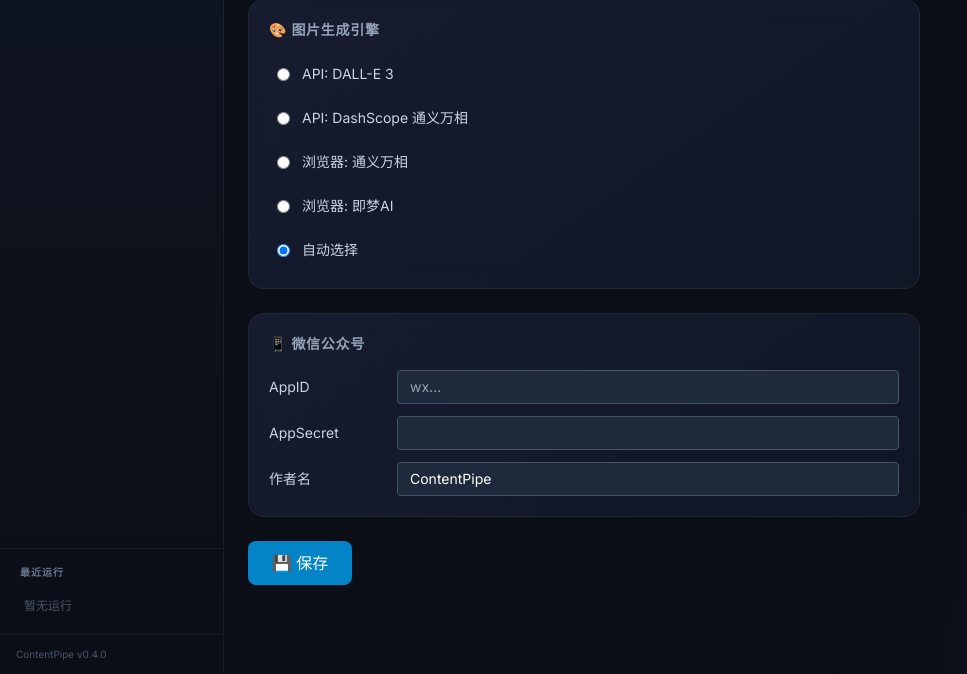
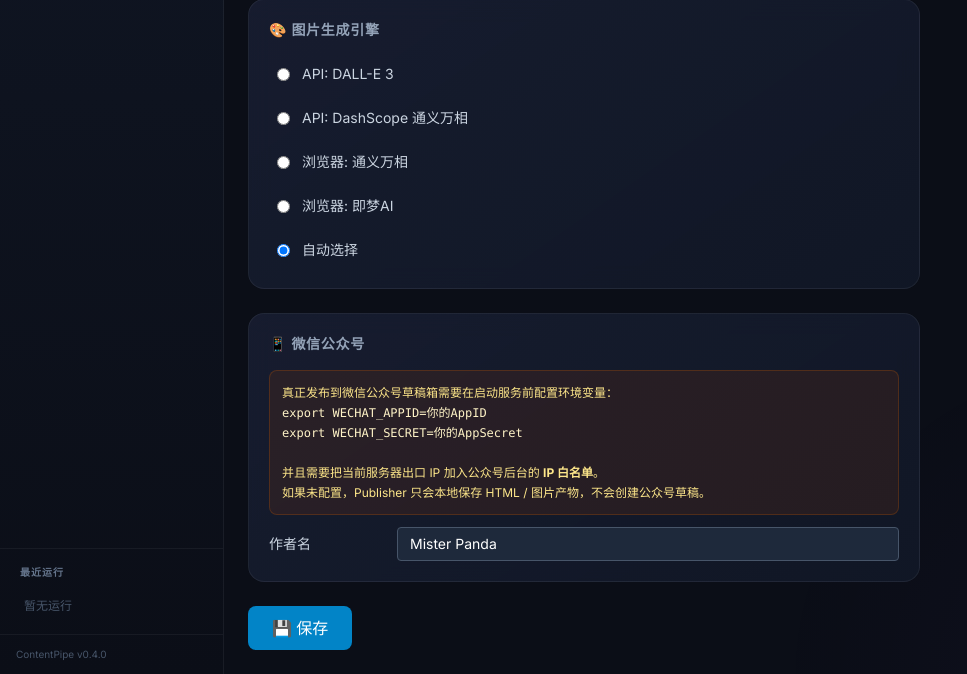
Before and after one commit to PPPPanda/contentPipe, a FastAPI app: page /settings in a window 1280 px wide. Shown: the part 476-1150 px from the top of the page, without its empty margins (0-967 px from the left). Run offline with FastAPI, Linux system fonts and the light colour scheme; some libraries are stand-ins or nearby versions.

Commit message:
feat(publisher): wechat credentials via env vars + .env.local auto-load
Security:
- Remove app_id/app_secret from pipeline.yaml (env-only)
- Settings page no longer saves wechat credentials to config
- Add .env.local to .gitignore
- Add scripts/output/ and *.bak.* to .gitignore

UX:
- Add .env.example with all configurable variables
- start.sh auto-sources .env.local if present
- Settings page shows env var setup instructions
- Run detail page shows publisher status when credentials missing
- README adds sections 5.3 (env.local setup) and 5.4 (IP whitelist prereqs)
- README Publisher row notes draft-only behavior and credential requirements

```diff
--- a/config/pipeline.yaml
+++ b/config/pipeline.yaml
@@ -36,8 +36,11 @@ scout:
     - "Agent"
   suggestions_count: 5
 
-# 账号配置
+# 微信公众号发布配置
+wechat:
+  author: "Mister Panda"
+
+# 账号配置（兼容旧字段，待移除）
 accounts:
   wechat:
-    author: "ContentPipe"
-    # appid/secret 通过环境变量: WECHAT_APPID, WECHAT_SECRET
+    author: "Mister Panda"
--- a/scripts/web/routes/pages.py
+++ b/scripts/web/routes/pages.py
@@ -7,6 +7,7 @@ ContentPipe Web UI — 页面路由
 from __future__ import annotations
 
 from pathlib import Path
+import os
 
 from fastapi import APIRouter, Form, Request
 from fastapi.responses import HTMLResponse, RedirectResponse
@@ -98,11 +99,13 @@ async def run_detail(request: Request, run_id: str):
     run = get_run(run_id)
     if not run:
         return HTMLResponse("<h1>Run not found</h1>", status_code=404)
+    env_ready = bool(os.getenv("WECHAT_APPID")) and bool(os.getenv("WECHAT_SECRET"))
     return templates.TemplateResponse("run_detail.html", {
         "request": request,
         "run": run,
         "nodes": PIPELINE_NODES,
         "page": "runs",
+        "wechat_publish_ready": env_ready,
     })
 
 
--- a/scripts/web/templates/settings.html
+++ b/scripts/web/templates/settings.html
@@ -57,18 +57,14 @@
         <h2 class="text-sm font-semibold text-slate-400 uppercase tracking-wider mb-4">📱 微信公众号</h2>
 
         {% set wechat = settings.get('wechat', {}) %}
+        <div class="mb-3 p-3 rounded-lg bg-amber-900/20 border border-amber-700/30 text-xs text-amber-200 leading-relaxed">
+            真正发布到微信公众号草稿箱需要在启动服务前配置环境变量：
+            <br><code class="text-amber-100">export WECHAT_APPID=你的AppID</code>
+            <br><code class="text-amber-100">export WECHAT_SECRET=你的AppSecret</code>
+            <br><br>并且需要把当前服务器出口 IP 加入公众号后台的 <strong>IP 白名单</strong>。
+            <br>如果未配置，Publisher 只会本地保存 HTML / 图片产物，不会创建公众号草稿。
+        </div>
         <div class="space-y-3">
-            <div class="flex items-center gap-4">
-                <label class="w-28 text-sm text-slate-300">AppID</label>
-                <input type="text" name="wechat_app_id" value="{{ wechat.get('app_id', '') }}"
-                       placeholder="wx..."
-                       class="flex-1 bg-slate-800 border border-slate-600 rounded px-3 py-1.5 text-white text-sm focus:border-sky-500 focus:outline-none">
-            </div>
-            <div class="flex items-center gap-4">
-                <label class="w-28 text-sm text-slate-300">AppSecret</label>
-                <input type="password" name="wechat_app_secret" value="{{ wechat.get('app_secret', '') }}"
-                       class="flex-1 bg-slate-800 border border-slate-600 rounded px-3 py-1.5 text-white text-sm focus:border-sky-500 focus:outline-none">
-            </div>
             <div class="flex items-center gap-4">
                 <label class="w-28 text-sm text-slate-300">作者名</label>
                 <input type="text" name="wechat_author" value="{{ wechat.get('author', 'ContentPipe') }}"
```
Also changed, not shown: scripts/web/templates/run_detail.html (+35 -2 lines), README.md, 3 other files.
